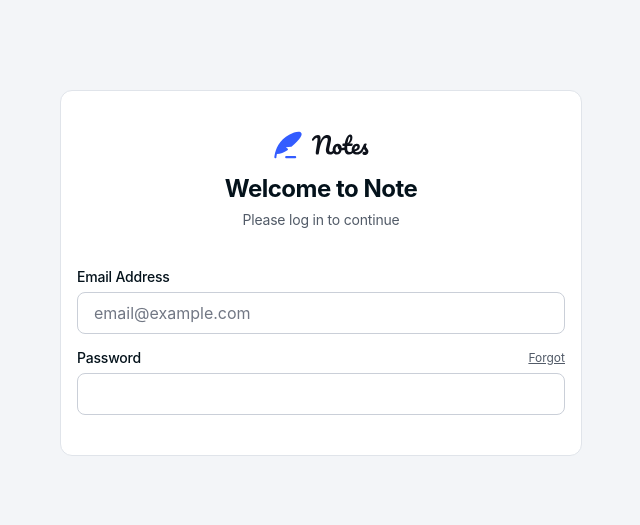
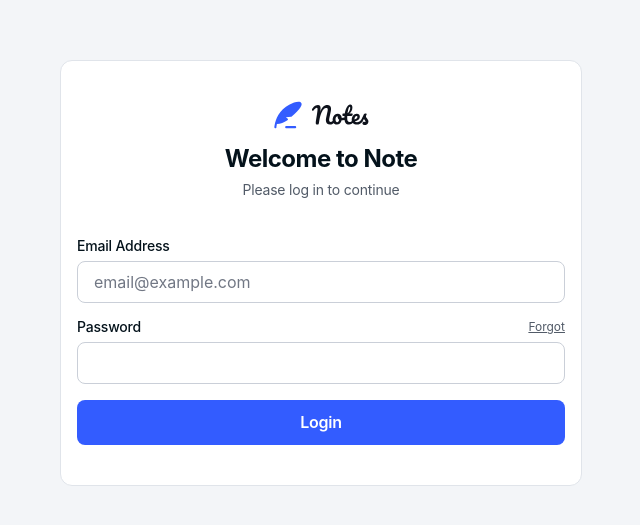
Before and after one commit to HamDean/note-taking-web-app, a React (Vite) app in the folder frontend/: page / in a window 1280 px wide. Shown: the part 127-652 px from the top of the page, without its empty margins (319-959 px from the left). Built offline with nearby package versions, Linux system fonts and the light colour scheme; a web font is replaced by a local one.

Commit message:
Build login button

```diff
--- a/frontend/src/pages/LoginPage.tsx
+++ b/frontend/src/pages/LoginPage.tsx
@@ -44,7 +44,9 @@ const LoginPage = () => {
               >
                 Password
               </label>
-              <span className="text-neutral-600 underline text-xs cursor-pointer">Forgot</span>
+              <span className="text-neutral-600 underline text-xs cursor-pointer">
+                Forgot
+              </span>
             </div>
             <input
               type="password"
@@ -54,6 +56,14 @@ const LoginPage = () => {
             />
           </div>
         </div>
+
+        {/* Login button */}
+        <button
+          type="submit"
+          className="bg-blue-500 text-preset-3 text-white py-3.25 rounded-8 cursor-pointer"
+        >
+          Login
+        </button>
       </form>
     </div>
   );
```
